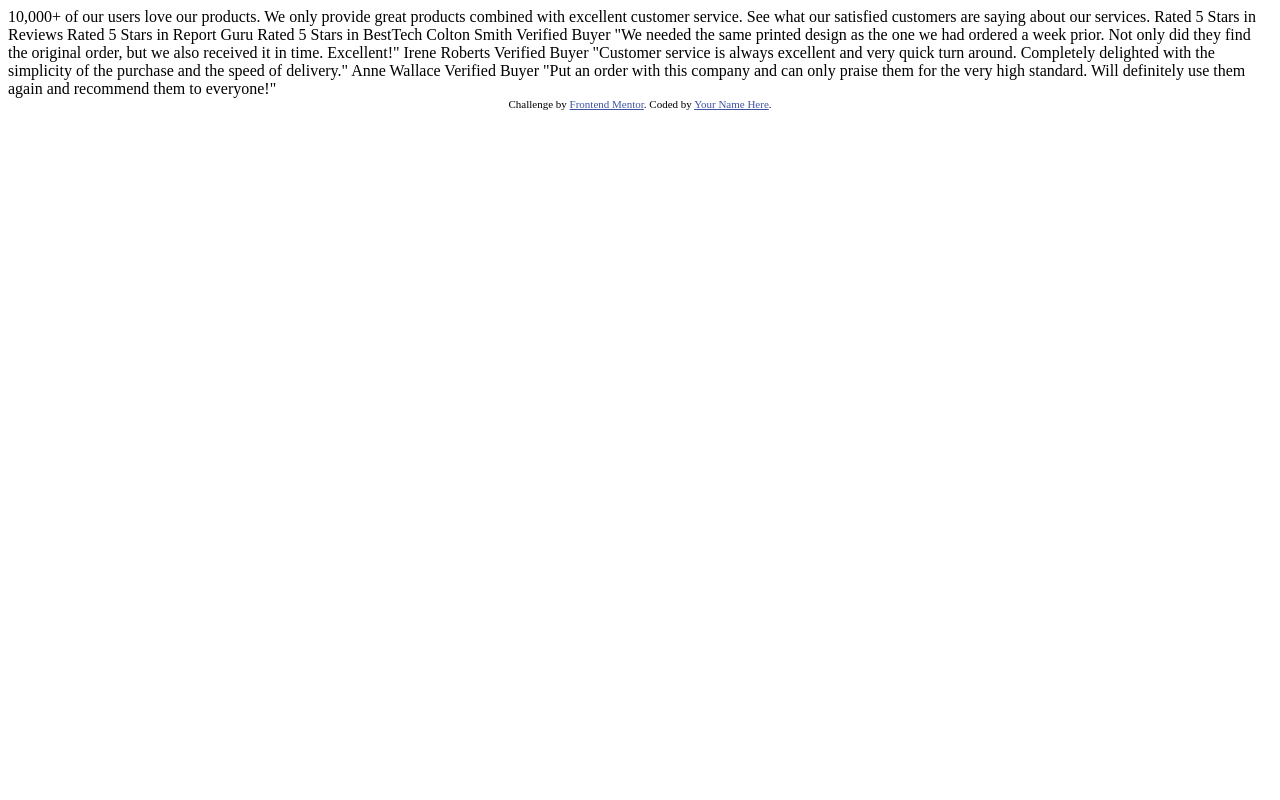
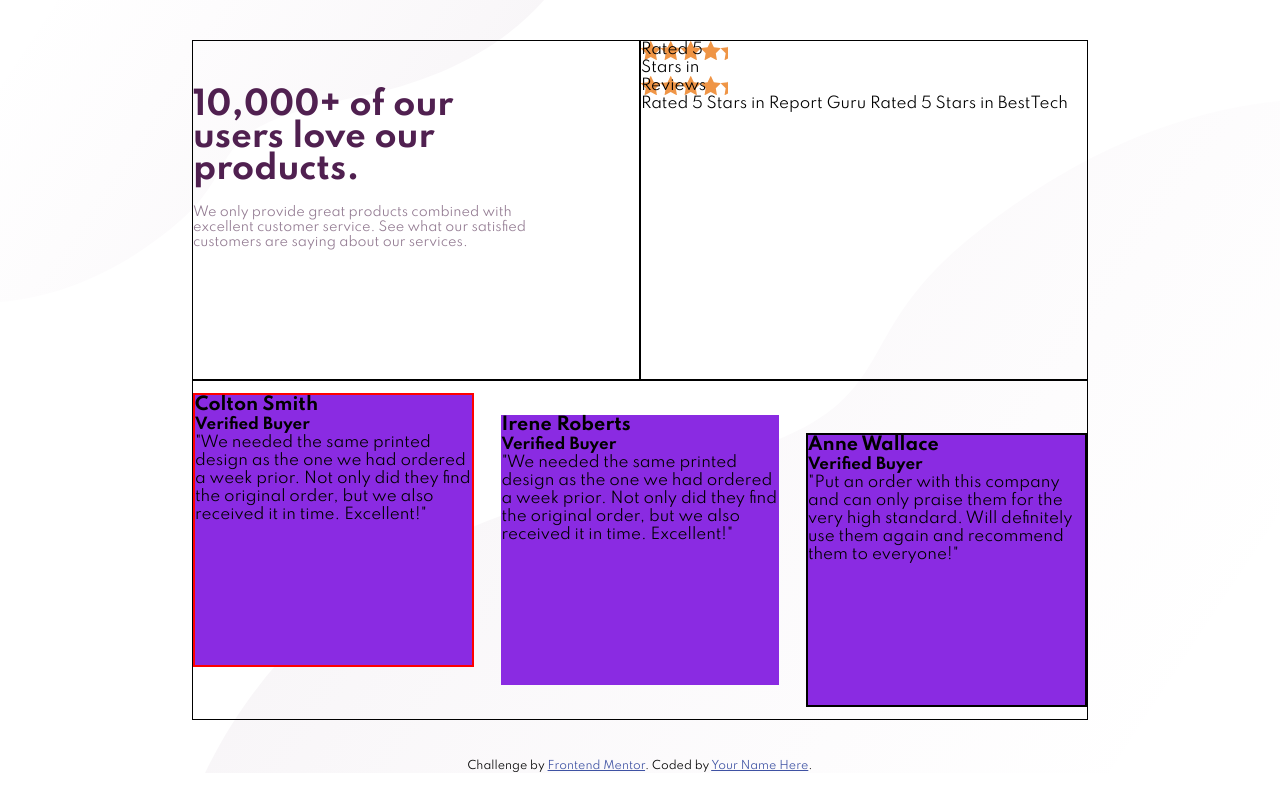
Before and after one commit to rosialix/Social-Proof-Section, a plain HTML site: page index.html in a window 1280 px wide. Drawn offline with Linux system fonts and the light colour scheme.

Commit message:
Desarrollo 1

```diff
--- a/index.html
+++ b/index.html
@@ -1,5 +1,5 @@
 <!DOCTYPE html>
-<html lang="en">
+<html lang="es">
   <head>
     <meta charset="UTF-8" />
     <meta name="viewport" content="width=device-width, initial-scale=1.0" />
@@ -11,46 +11,48 @@
       sizes="32x32"
       href="./images/favicon-32x32.png"
     />
+        <link rel="stylesheet" href="style.css">
+    <title>Frontend Mentor | Social proof section</title>
+ </head>
 
-    <title>Frontend Mentor | Social proof section</title>
+<body>
+    <main>
+        <div class="grid">
+            <div class="box box1">
+               <h1> 10,000+ of our users love our products.</h1>
 
-    <!-- Feel free to remove these styles or customise in your own stylesheet 👍 -->
-    <style>
-      .attribution {
-        font-size: 11px;
-        text-align: center;
-      }
-      .attribution a {
-        color: hsl(228, 45%, 44%);
-      }
-    </style>
-  </head>
-  <body>
-    10,000+ of our users love our products.
-
-    We only provide great products combined with excellent customer service.
-    See what our satisfied customers are saying about our services.
-
-    Rated 5 Stars in Reviews
-    Rated 5 Stars in Report Guru
-    Rated 5 Stars in BestTech
-
-    Colton Smith
-    Verified Buyer
-    "We needed the same printed design as the one we had ordered a week prior.
-    Not only did they find the original order, but we also received it in time.
-    Excellent!"
-
-    Irene Roberts
-    Verified Buyer
-    "Customer service is always excellent and very quick turn around. Completely
-    delighted with the simplicity of the purchase and the speed of delivery."
-
-    Anne Wallace
-    Verified Buyer
-    "Put an order with this company and can only praise them for the very high
-    standard. Will definitely use them again and recommend them to everyone!"
-
+               <p> We only provide great products combined with excellent customer service.
+                See what our satisfied customers are saying about our services.</p>
+            </div> <!--box1-->
+            <div class="box box2">
+                <div class="imagen"><span >Rated 5 Stars in Reviews</span></div>
+                Rated 5 Stars in Report Guru
+                Rated 5 Stars in BestTech
+            </div> <!--box2-->
+            <div class="box box3">
+                <nav class="contain contain1">
+                    <h3>Colton Smith</h3>
+                    <h4>Verified Buyer</h4>
+                    <p> "We needed the same printed design as the one we had ordered a week prior.
+                    Not only did they find the original order, but we also received it in time.
+                    Excellent!"</p>
+                </nav>
+                <nav class="contain contain2">
+                    <h3>Irene Roberts </h3>
+                    <h4>Verified Buyer</h4>
+                    <p> "We needed the same printed design as the one we had ordered a week prior.
+                        Not only did they find the original order, but we also received it in time.
+                        Excellent!"</p>
+                </nav>
+                <nav class="contain contain3">
+                    <h3>Anne Wallace</h3>
+                    <h4>Verified Buyer</h4>
+                    <p> "Put an order with this company and can only praise them for the very high
+                            standard. Will definitely use them again and recommend them to everyone!"</p>
+                </nav>
+            </div> <!--box3-->
+       </div> <!-- grid -->
+</main>
     <div class="attribution">
       Challenge by
       <a href="https://www.frontendmentor.io?ref=challenge" target="_blank"
--- /dev/null
+++ b/style.css
@@ -0,0 +1,130 @@
+@import url('https://fonts.googleapis.com/css2?family=Spartan:wght@400;500;700&display=swap');
+/*
+===============
+Variables
+=============== */
+
+:root {
+    /* primary */
+    --Dark_Magenta: hsl(300, 43%, 22%);
+    --Soft_Pink: hsl(333, 80%, 67%);
+
+    /* Neutral */
+
+    --Grayish_Magenta: hsl(303, 10%, 53%);
+    --Light_Magenta: hsl(300, 24%, 96%);
+    --White: hsl(0, 0%, 100%);
+
+    /* Typography */
+
+    /* Body Copy */
+
+    --Font_size: 15px;
+
+    /* Font */
+
+    --Family: "Spartan";/*(https://fonts.google.com/specimen/Spartan)
+    - Weights: 400, 500, 700*/
+}
+
+*{
+    font-family: var(--Family);
+    margin: 0px
+}
+
+body{
+    font-size: var(--Font_size);
+    /* width: 100vw;
+    height: 100vh;  */
+    display: flex;
+    justify-content: center;
+    align-items: center;
+    flex-direction: column;
+    background: url(images/bg-pattern-top-desktop.svg) top -60px left 0px no-repeat,
+    url(./images/bg-pattern-bottom-desktop.svg) top 100px right -10px no-repeat;
+
+
+}
+
+main{
+    width: 100vw;
+    height: 95vh;
+    display: flex;
+    justify-content: center;
+    align-items: center;
+}
+
+.grid{
+    width: 70vw;
+    height: 85vh;
+    /* paddng: 2rem 2rem; */
+    display: grid;
+    grid-template-columns: repeat(2,1fr);
+    grid-template-rows: repeat(2,1fr);
+    grid-template-areas:
+        "box1 box2"
+        "box3 box3";
+
+}
+ /* BOX  */
+ .box{
+    /* padding: 10px; */
+    border: 1px solid black;
+ }
+.box1{
+    grid-area: box1;
+    display: flex;
+    flex-direction: column;
+    padding-top: 3rem;
+    color: var(--Dark_Magenta);
+}
+.box1 h1{
+    font-weight: 700;
+    font-size: 2rem;
+    line-height: 1;
+    width: 70%;
+}
+
+.box1 p{
+    font-size: 0.80rem;
+    width: 85%;
+    margin-top: 20px;
+    color : var(--Grayish_Magenta);
+}
+.box2{
+   grid-area: box2;
+}
+
+.box2 .imagen{
+    background: url(images/icon-star.svg)  repeat space ;
+    background-size: 20px auto;
+    width: 87px;
+}
+.box3{
+    grid-area: box3;
+    display: flex;
+    justify-content: space-between;
+    flex-direction: row;
+    align-items: center;
+
+}
+/* Contain  */
+.contain{
+    width: 31%;
+    height: 80%;
+    background: blueviolet;
+}
+.contain1{
+    margin-top: -40px;
+    border:2px solid red;
+}
+.contain3{
+    margin-bottom: -40px;
+    border:2px solid black;
+}
+.attribution {
+    font-size: 11px;
+    text-align: center;
+  }
+  .attribution a {
+    color: hsl(228, 45%, 44%);
```
Also changed, not shown: index1.html (added, +61 -0 lines).
